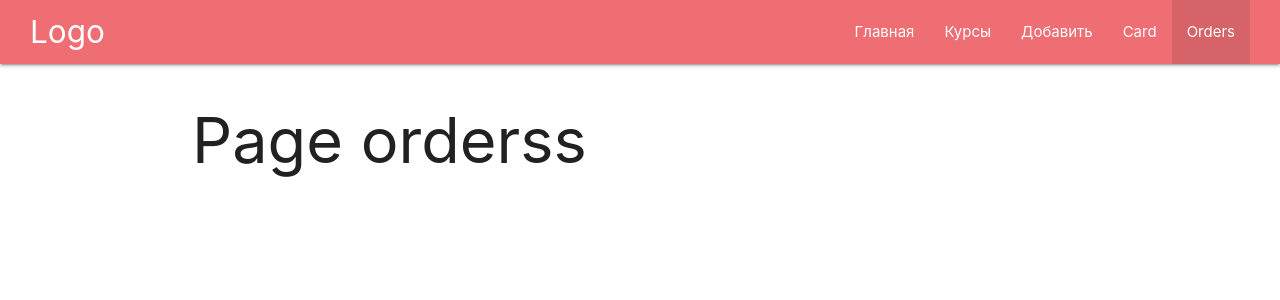
After one commit to ZibaloVL/NODE_REPIAT, a Node server app: page /orders/ in a window 1280 px wide. The commit adds this page. Shown: the top 300 px of the page. Run offline with Node 20, Linux system fonts and the light colour scheme; some libraries are stand-ins or nearby versions.

Commit message:
start make Orders page and model Order

```diff
--- a/index.js
+++ b/index.js
@@ -10,9 +10,14 @@ const homePage = require('./routes/home')
 const coursesPage = require('./routes/courses')
 const addPage = require('./routes/add')
 const card = require('./routes/card')
+const orders = require('./routes/orders')
 // ===== end ADD ROUTE PAGE=====
+
+
 const app = express()
 app.use(express.json()) // learn express worck json
+
+
 // make layout
 const hbs = exphbs.create(
   {
@@ -47,6 +52,7 @@ app.use('/', homePage)
 app.use('/courses', coursesPage)
 app.use('/add', addPage)
 app.use('/card', card)
+app.use('/orders', orders)
 //----end registration page----
 
 // name db fotoroom
--- /dev/null
+++ b/routes/orders.js
@@ -0,0 +1,15 @@
+const { Router } = require('express')
+router = Router ()
+
+router.get ('/', ( req, res) => {
+    res.render ( 'orders',
+        {
+            title: 'Orders',
+            isOrders: true,
+            orders: 'Page orderss'
+        }
+    )
+})
+
+
+module.exports = router
--- /dev/null
+++ b/views/orders.hbs
@@ -0,0 +1 @@
+<h1>{{orders}}</h1>
--- a/views/partials/navbar.hbs
+++ b/views/partials/navbar.hbs
@@ -22,6 +22,11 @@
         {{else}}
           <li><a href="/card">Card</a></li>
         {{/if}}
+        {{#if isOrders}}
+          <li class="active"><a href="/orders">Orders</a></li>
+        {{else}}
+          <li><a href="/orders">Orders</a></li>
+        {{/if}}
       </ul>
     </div>
   </nav>
```
Also changed, not shown: models/Order.js (added, +44 -0 lines).
